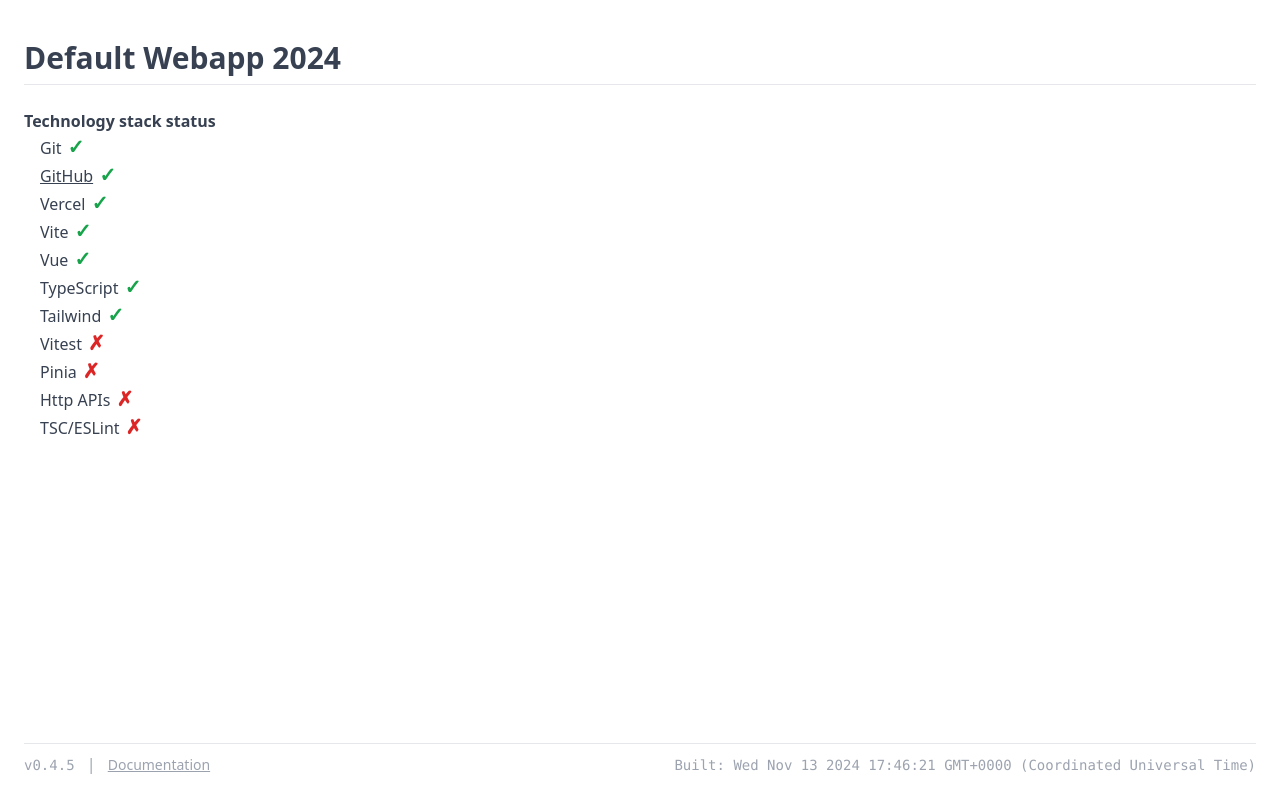
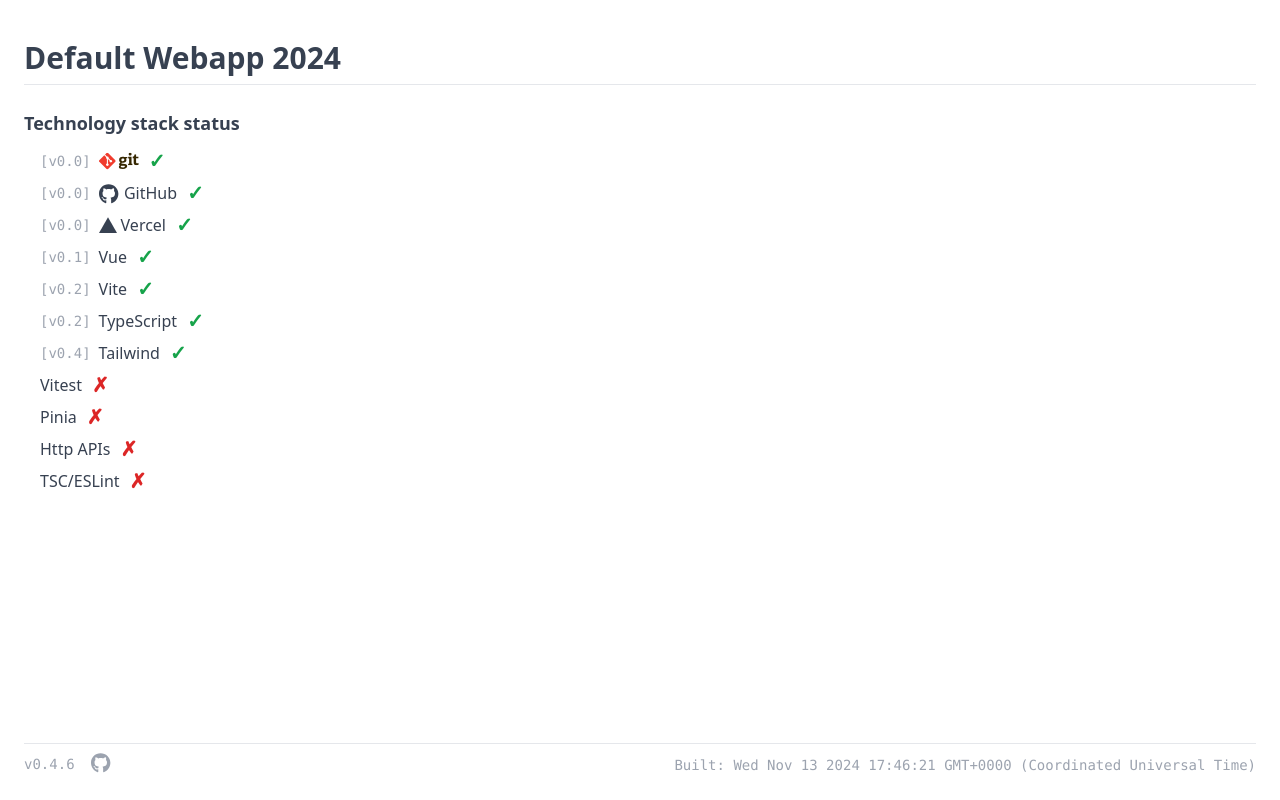
Before and after one commit to eirikt/default-webapp-vue-vite-vercel, a Vue app: page / in a window 1280 px wide. Built offline with nearby package versions, Linux system fonts and the light colour scheme; a web font is replaced by a local one.

Commit message:
v0.4.6
Git, GitHub, and Vercel logos

```diff
--- a/package.json
+++ b/package.json
@@ -1,6 +1,6 @@
 {
     "name": "default-webapp-2024",
-    "version": "0.4.5",
+    "version": "0.4.6",
     "title": "Default Webapp 2024",
     "type": "module",
     "scripts": {
@@ -17,6 +17,9 @@
         "deploy:production": "pnpm build:production && pnpm vercel --prod"
     },
     "devDependencies": {
+        "@fortawesome/fontawesome-svg-core": "^6.7.1",
+        "@fortawesome/free-brands-svg-icons": "^6.7.1",
+        "@fortawesome/vue-fontawesome": "^3.0.8",
         "@vitejs/plugin-vue": "^5.2.0",
         "autoprefixer": "^10.4.20",
         "postcss": "^8.4.49",
--- a/src/scripts/main.ts
+++ b/src/scripts/main.ts
@@ -1,6 +1,8 @@
 import {createApp} from 'vue'
-import App from './../vue/App.vue'
+import App from '../vue/App.vue'
+import {FontAwesomeIcon} from '@fortawesome/vue-fontawesome'
 import '../styles/main.css'
 
 createApp(App)
+    .component('FontAwesomeIcon', FontAwesomeIcon)
     .mount('#app')
--- a/src/styles/main.css
+++ b/src/styles/main.css
@@ -14,7 +14,7 @@
     }
 
     h2 {
-        @apply font-semibold
+        @apply text-lg font-semibold
     }
 
     a {
@@ -30,11 +30,11 @@
     }
 
     .unchecked {
-        @apply after:content-['✗'] after:ml-1.5 after:font-bold after:text-xl after:text-red-600
+        @apply after:content-['✗'] after:content-center after:font-bold after:text-xl after:text-red-600 after:ml-2.5
     }
 
     .checked {
-        @apply after:content-['✓'] after:ml-1.5 after:font-bold after:text-xl after:text-green-600
+        @apply after:content-['✓'] after:content-center after:font-bold after:text-xl after:text-green-600 after:ml-2.5
     }
 
     .code {
@@ -50,15 +50,9 @@
     }
 
     /* DEBUG */
-    article > * {
+    article, section, div, span, ul, li > * {
         /* Activate when needed
         border: 1px dotted red
         */
     }
-
-    section > * {
-        /* Activate when needed
-        border: 1px dotted blue
-        */
-    }
 }
--- a/src/vue/App.vue
+++ b/src/vue/App.vue
@@ -1,5 +1,7 @@
 <script setup lang='ts'>
 import packageJson from '../../package.json'
+import {faGithub} from "@fortawesome/free-brands-svg-icons";
+import GitIcon from "./components/GitIcon.vue";
 
 const title = packageJson.title
 const version = packageJson.version
@@ -11,32 +13,100 @@
         <header class="mt-4">
             <h1>{{ title }}</h1>
         </header>
+
         <hr class="my-2"/>
+
         <section class="basis-full my-4">
             <div>
                 <h2>Technology stack status</h2>
-                <ul class="ms-4">
-                    <li class="checked">Git</li>
-                    <li><a href="https://github.com/eirikt/default-webapp-vue-vite-vercel" target="_blank">GitHub</a><span class="{{ checked }}"></span></li>
-                    <li class="checked">Vercel</li>
-                    <li class="checked">Vite</li>
-                    <li class="checked">Vue</li>
-                    <li class="checked">TypeScript</li>
-                    <li class="checked">Tailwind</li>
-                    <li class="unchecked">Vitest</li>
-                    <li class="unchecked">Pinia</li>
-                    <li class="unchecked">Http APIs</li>
-                    <li class="unchecked">TSC/ESLint</li>
+
+                <ul class="mt-2 ms-4">
+                    <li class="checked flex items-center h-8">
+                        <span class="code">[v0.0]</span>
+                        <a href="//git-scm.com" class="ms-2">
+                            <GitIcon
+                                height="2rem"
+                                width="2.5rem"
+                            />
+                        </a>
+                    </li>
+
+                    <li class="checked flex items-center h-8">
+                        <span class="code">[v0.0]</span>
+                        <a href="//github.com/eirikt/default-webapp-vue-vite-vercel" target="_blank">
+                            <FontAwesomeIcon
+                                v-bind:icon="faGithub"
+                                class="text-xl translate-y-0.5 ms-2"
+                            />
+                        </a>
+                        <span class="ms-1.5">GitHub</span>
+                    </li>
+
+                    <li class="checked flex items-center h-8">
+                        <span class="code">[v0.0]</span>
+                        <svg class="ms-2"
+                             data-testid="geist-icon"
+                             stroke-linejoin="round"
+                             viewBox="0 0 16 16"
+                             height="18px"
+                             width="18px"
+                             style="color: currentcolor;">
+                            <path fill-rule="evenodd"
+                                  clip-rule="evenodd"
+                                  d="M8 1L16 15H0L8 1Z"
+                                  fill="currentColor"
+                            >
+                            </path>
+                        </svg>
+                        <span class="ms-1">Vercel</span>
+                    </li>
+
+                    <li class="checked flex items-center h-8">
+                        <span class="code">[v0.1]</span>
+                        <span class="ms-2">Vue</span>
+                    </li>
+
+                    <li class="checked flex items-center h-8">
+                        <span class="code">[v0.2]</span>
+                        <span class="ms-2">Vite</span>
+                    </li>
+
+                    <li class="checked flex items-center h-8">
+                        <span class="code">[v0.2]</span>
+                        <span class="ms-2">TypeScript</span>
+                    </li>
+
+                    <li class="checked flex items-center h-8">
+                        <span class="code">[v0.4]</span>
+                        <span class="ms-2">Tailwind</span>
+                    </li>
+
+                    <li class="unchecked flex items-center h-8">Vitest</li>
+
+                    <li class="unchecked flex items-center h-8">Pinia</li>
+
+                    <li class="unchecked flex items-center h-8">Http APIs</li>
+
+                    <li class="unchecked flex items-center h-8">TSC/ESLint</li>
                 </ul>
             </div>
         </section>
+
         <hr class="my-2"/>
-        <footer class="flex flex-row justify-between">
-            <span>
+
+        <footer class="flex justify-between">
+            <span class="flex items-center">
                 <span class="code">v{{ version }}</span>
-                <span class="text-gray-400 mx-2"> | </span>
-                <span class="text-sm text-gray-400"><a href="https://github.com/eirikt/default-webapp-vue-vite-vercel/blob/main/README.md" target="_blank">Documentation</a></span>
+                <span>
+                    <a href="//github.com/eirikt/default-webapp-vue-vite-vercel/blob/main/README.md" target="_blank">
+                        <FontAwesomeIcon
+                            v-bind:icon="faGithub"
+                            class="mx-4 text-xl text-gray-400"
+                        />
+                    </a>
+                </span>
             </span>
+
             <span>
                 <span class="code">Built: {{ buildTimestamp }}</span>
             </span>
--- /dev/null
+++ b/src/vue/components/GitIcon.vue
@@ -0,0 +1,42 @@
+<script setup lang='ts'>
+const props = defineProps(['height', 'width'])
+
+let selectedHeight: string = '92pt'
+let selectedWidth: string = '292'
+if (props.height) {
+    selectedHeight = props.height
+}
+if (props.width) {
+    selectedWidth = props.width
+}
+</script>
+
+<template>
+    <svg xmlns="http://www.w3.org/2000/svg" :height="selectedHeight" :width="selectedWidth" viewBox="0 0 219 92">
+        <defs>
+            <clipPath id="a">
+                <path d="M159 .79h25V69h-25Zm0 0"/>
+            </clipPath>
+            <clipPath id="b">
+                <path d="M183 9h35.371v60H183Zm0 0"/>
+            </clipPath>
+            <clipPath id="c">
+                <path d="M0 .79h92V92H0Zm0 0"/>
+            </clipPath>
+        </defs>
+        <path style="stroke:none;fill-rule:nonzero;fill:#362701;fill-opacity:1"
+              d="M130.871 31.836c-4.785 0-8.351 2.352-8.351 8.008 0 4.261 2.347 7.222 8.093 7.222 4.871 0 8.18-2.867 8.18-7.398 0-5.133-2.961-7.832-7.922-7.832Zm-9.57 39.95c-1.133 1.39-2.262 2.87-2.262 4.612 0 3.48 4.434 4.524 10.527 4.524 5.051 0 11.926-.352 11.926-5.043 0-2.793-3.308-2.965-7.488-3.227Zm25.761-39.688c1.563 2.004 3.22 4.789 3.22 8.793 0 9.656-7.571 15.316-18.536 15.316-2.789 0-5.312-.348-6.879-.785l-2.87 4.613 8.526.52c15.059.96 23.934 1.398 23.934 12.968 0 10.008-8.789 15.665-23.934 15.665-15.75 0-21.757-4.004-21.757-10.88 0-3.917 1.742-6 4.789-8.878-2.875-1.211-3.828-3.387-3.828-5.739 0-1.914.953-3.656 2.523-5.312 1.566-1.652 3.305-3.305 5.395-5.219-4.262-2.09-7.485-6.617-7.485-13.058 0-10.008 6.613-16.88 19.93-16.88 3.742 0 6.004.344 8.008.872h16.972v7.394l-8.007.61"/>
+        <g clip-path="url(#a)">
+            <path style="stroke:none;fill-rule:nonzero;fill:#362701;fill-opacity:1"
+                  d="M170.379 16.281c-4.961 0-7.832-2.87-7.832-7.836 0-4.957 2.871-7.656 7.832-7.656 5.05 0 7.922 2.7 7.922 7.656 0 4.965-2.871 7.836-7.922 7.836Zm-11.227 52.305V61.71l4.438-.606c1.219-.175 1.394-.437 1.394-1.746V33.773c0-.953-.261-1.566-1.132-1.824l-4.7-1.656.957-7.047h18.016V59.36c0 1.399.086 1.57 1.395 1.746l4.437.606v6.875h-24.805"/>
+        </g>
+        <g clip-path="url(#b)">
+            <path style="stroke:none;fill-rule:nonzero;fill:#362701;fill-opacity:1"
+                  d="M218.371 65.21c-3.742 1.825-9.223 3.481-14.187 3.481-10.356 0-14.27-4.175-14.27-14.015V31.879c0-.524 0-.871-.7-.871h-6.093v-7.746c7.664-.871 10.707-4.703 11.664-14.188h8.27v12.36c0 .609 0 .87.695.87h12.27v8.704h-12.965v20.797c0 5.136 1.218 7.136 5.918 7.136 2.437 0 4.96-.609 7.047-1.39l2.351 7.66"/>
+        </g>
+        <g clip-path="url(#c)">
+            <path style="stroke:none;fill-rule:nonzero;fill:#f03c2e;fill-opacity:1"
+                  d="M89.422 42.371 49.629 2.582a5.868 5.868 0 0 0-8.3 0l-8.263 8.262 10.48 10.484a6.965 6.965 0 0 1 7.173 1.668 6.98 6.98 0 0 1 1.656 7.215l10.102 10.105a6.963 6.963 0 0 1 7.214 1.657 6.976 6.976 0 0 1 0 9.875 6.98 6.98 0 0 1-9.879 0 6.987 6.987 0 0 1-1.519-7.594l-9.422-9.422v24.793a6.979 6.979 0 0 1 1.848 1.32 6.988 6.988 0 0 1 0 9.88c-2.73 2.726-7.153 2.726-9.875 0a6.98 6.98 0 0 1 0-9.88 6.893 6.893 0 0 1 2.285-1.523V34.398a6.893 6.893 0 0 1-2.285-1.523 6.988 6.988 0 0 1-1.508-7.637L29.004 14.902 1.719 42.187a5.868 5.868 0 0 0 0 8.301l39.793 39.793a5.868 5.868 0 0 0 8.3 0l39.61-39.605a5.873 5.873 0 0 0 0-8.305"/>
+        </g>
+    </svg>
+</template>
```
Also changed, not shown: 1 other file (tests, documents, lock files or other folders).
